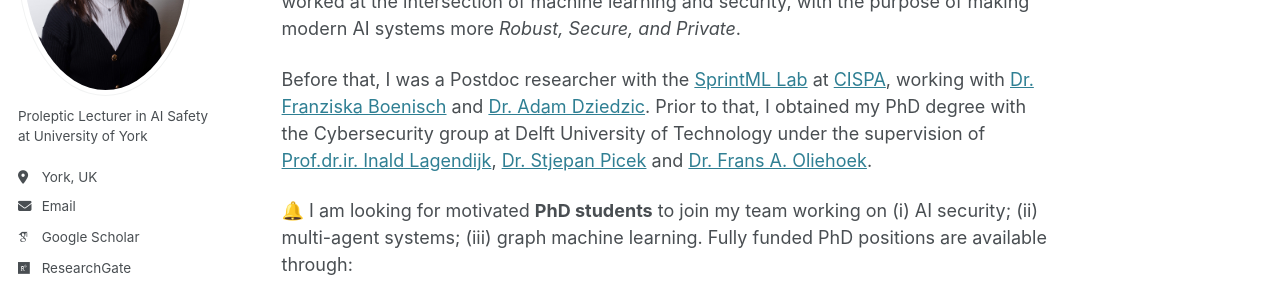
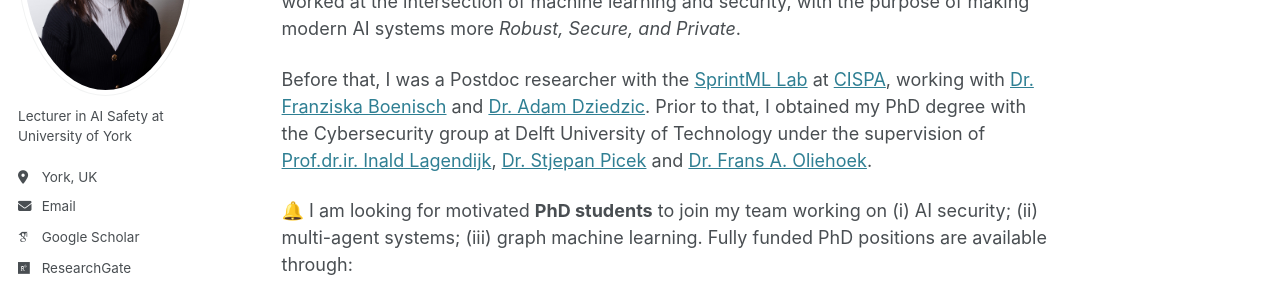
Before and after one commit to xujing1994/xujing1994.github.io, a Jekyll site: the page built from _pages/about.md, in a window 1280 px wide. Shown: the part 268-558 px from the top of the page. Built offline with Jekyll 4.4.1, drawn with Linux system fonts in a browser that asks for light colours; emoji names are drawn with the system emoji font; some web fonts are replaced.

Commit message:
Update bio in _config.yml

```diff
--- a/_config.yml
+++ b/_config.yml
@@ -25,7 +25,7 @@ author:
   avatar           : "jingxu_small.jpg"
   # name             : "Your Sidebar Name"
   # pronouns         : # example: "she/her"
-  bio              : "Proleptic Lecturer in AI Safety at University of York"
+  bio              : "Lecturer in AI Safety at University of York"
   location         : "York, UK"
   # employer         : "Red Brick University"
   uri              : # URL
```
